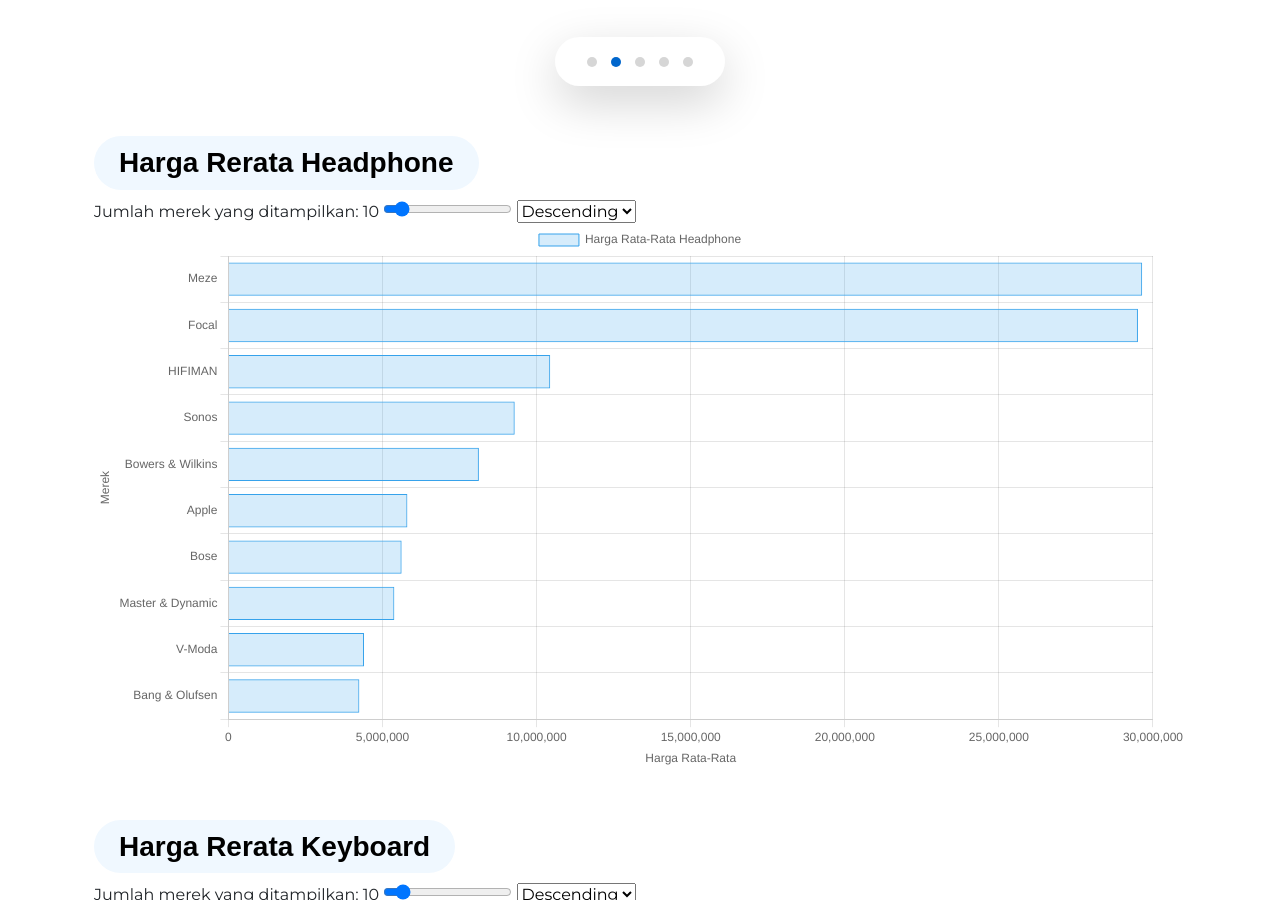
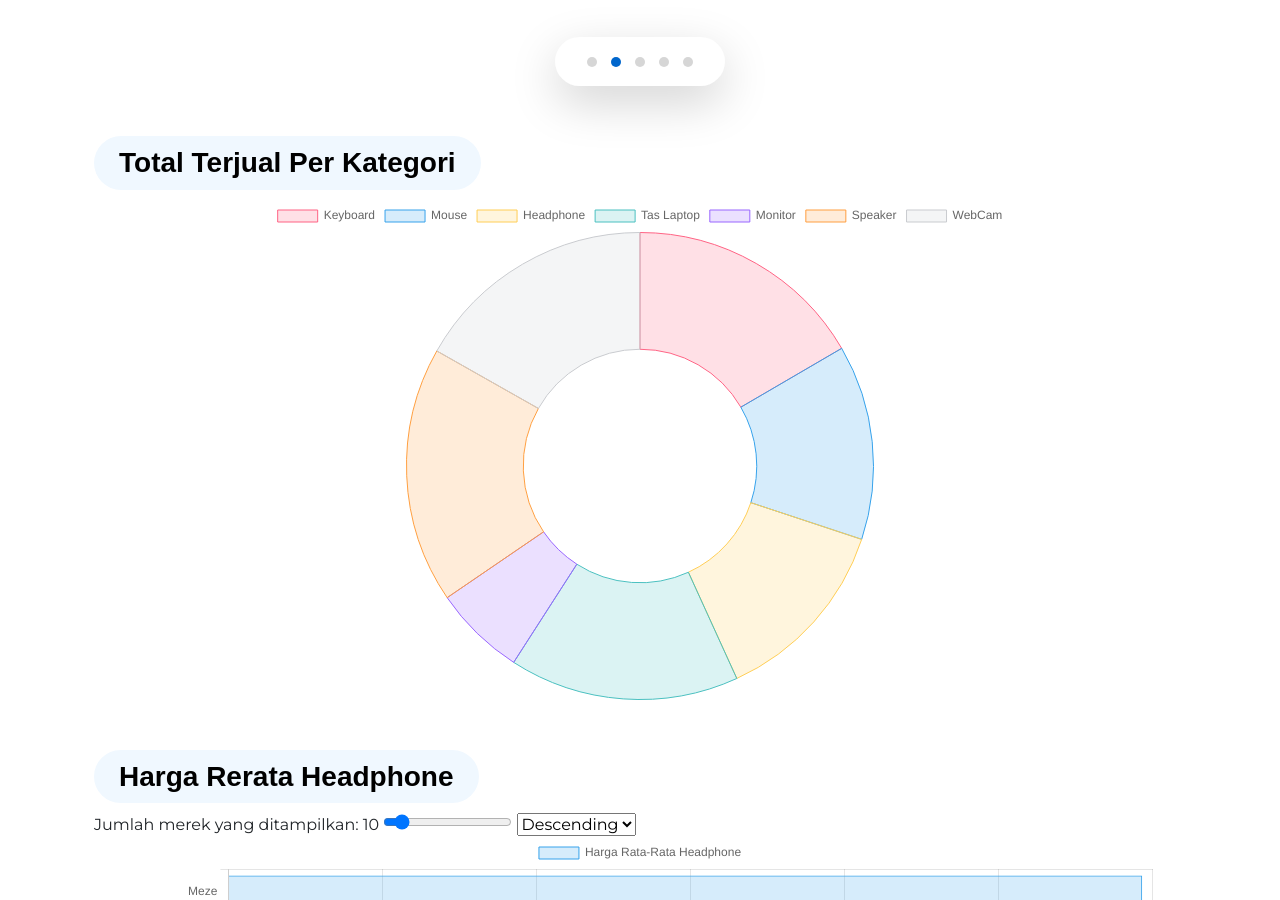
Before and after one commit to Proyek1-A3-Jaya/a3acskom_web, a plain HTML site: page index.html in a window 1280 px wide. Shown: the part 819-1719 px from the top of the page. Drawn offline with nearby package versions, Linux system fonts and the light colour scheme; a web font is replaced by a local one.

Commit message:
add new visualization (donut chart)

```diff
--- /dev/null
+++ b/dataScrap/totalTerjual.json
@@ -0,0 +1,9 @@
+{
+  "Keyboard": 227326,
+  "Mouse": 184809,
+  "Headphone": 179570,
+  "Tas Laptop": 217831,
+  "Monitor": 87230,
+  "Speaker": 242922,
+  "WebCam": 230155
+}
--- a/index.html
+++ b/index.html
@@ -261,6 +261,12 @@ https://templatemo.com/tm-584-pod-talk
 
         <section class="dataVisual">
             <div class="container">
+                <div class="container">
+                    <h4 class="section-title">Total Terjual Per Kategori</h4>
+                    <div>
+                        <canvas id="totalTerjual"></canvas>
+                    </div>
+                </div>
                 <div class="container">
                     <h4 class="section-title">Harga Rerata Headphone</h4>
                     <div>
--- a/js/chart.js
+++ b/js/chart.js
@@ -7,6 +7,7 @@ function fetchDataAndCreateChart(url, chartId, chartLabel, sliderId, labelId, or
       allData[dataKey] = data;
       createChart(data, chartId, chartLabel, sliderId, labelId, orderId, dataKey, chartType);
 
+      if (chartType !== 'polarArea') {
         const numBrands = data.length;
         const slider = document.getElementById(sliderId);
         slider.min = 1;
@@ -15,6 +16,7 @@ function fetchDataAndCreateChart(url, chartId, chartLabel, sliderId, labelId, or
 
         const label = document.getElementById(labelId);
         label.textContent = `Jumlah merek yang ditampilkan: 10`;
+      }
     })
     .catch(error => console.error('Error:', error));
 }
@@ -22,10 +24,13 @@ function fetchDataAndCreateChart(url, chartId, chartLabel, sliderId, labelId, or
 function createChart(data, chartId, chartLabel, sliderId, labelId, orderId, dataKey, chartType) {
   if (chartType === 'horizontalBar') {
     createHorizontalBarChart(data, chartId, chartLabel, sliderId, labelId, orderId, dataKey);
+  } else if (chartType === 'polarArea') {
+    createDonutChart(data, chartId, chartLabel);
   } else {
     createMixedChart(data, chartId, chartLabel, sliderId, labelId, orderId, dataKey);
   }
 }
+
 
 function createHorizontalBarChart(data, chartId, chartLabel, sliderId, labelId, orderId, dataKey) {
   const sortedData = data.sort((a, b) => b.harga_rata_rata - a.harga_rata_rata);
@@ -221,6 +226,66 @@ function updateMixedChart(chart, data) {
   chart.update();
 }
 
+function createDonutChart(data, chartId, chartLabel) {
+  const labels = Object.keys(data);
+  const chartData = Object.values(data);
+
+  const ctx = document.getElementById(chartId).getContext('2d');
+  const chart = new Chart(ctx, {
+    type: 'doughnut',
+    data: {
+      labels: labels,
+      datasets: [{
+        data: chartData,
+        backgroundColor: [
+          'rgba(255, 99, 132, 0.2)',
+          'rgba(54, 162, 235, 0.2)',
+          'rgba(255, 206, 86, 0.2)',
+          'rgba(75, 192, 192, 0.2)',
+          'rgba(153, 102, 255, 0.2)',
+          'rgba(255, 159, 64, 0.2)',
+          'rgba(201, 203, 207, 0.2)'
+        ],
+        borderColor: [
+          'rgb(255, 99, 132)',
+          'rgb(54, 162, 235)',
+          'rgb(255, 206, 86)',
+          'rgb(75, 192, 192)',
+          'rgb(153, 102, 255)',
+          'rgb(255, 159, 64)',
+          'rgb(201, 203, 207)'
+        ],
+        borderWidth: 1
+      }]
+    },
+    options: {
+      responsive: true,
+      maintainAspectRatio: false, // Menonaktifkan rasio aspek default
+      aspectRatio: 0.6, // Sesuaikan ini sesuai kebutuhan Anda
+      plugins: {
+        legend: {
+          position: 'top'
+        },
+        tooltip: {
+          callbacks: {
+            label: function(context) {
+              const label = "Total Terjual" || '';
+              const value = context.raw;
+              return `${label}: ${value}`;
+            }
+          }
+        }
+      }
+    }
+  });
+}
+
+
+
+
+fetchDataAndCreateChart('dataScrap/totalTerjual.json', 'totalTerjual', 'Jumlah Terjual', '', '', '', 'terjual', 'polarArea');
+
+
 // Fetch data and create charts for all datasets
 fetchDataAndCreateChart('dataScrap/headphone_appr.json', 'headphoneChart', 'Harga Rata-Rata Headphone', 'headphoneFilterSlider', 'headphoneFilterLabel', 'headphoneOrderSelect', 'headphone');
 fetchDataAndCreateChart('dataScrap/keyboard_appr.json', 'keyboardChart', 'Harga Rata-Rata Keyboard', 'keyboardFilterSlider', 'keyboardFilterLabel', 'keyboardOrderSelect', 'keyboard');
```
Lines whose indentation alone changed are shown as unchanged.
